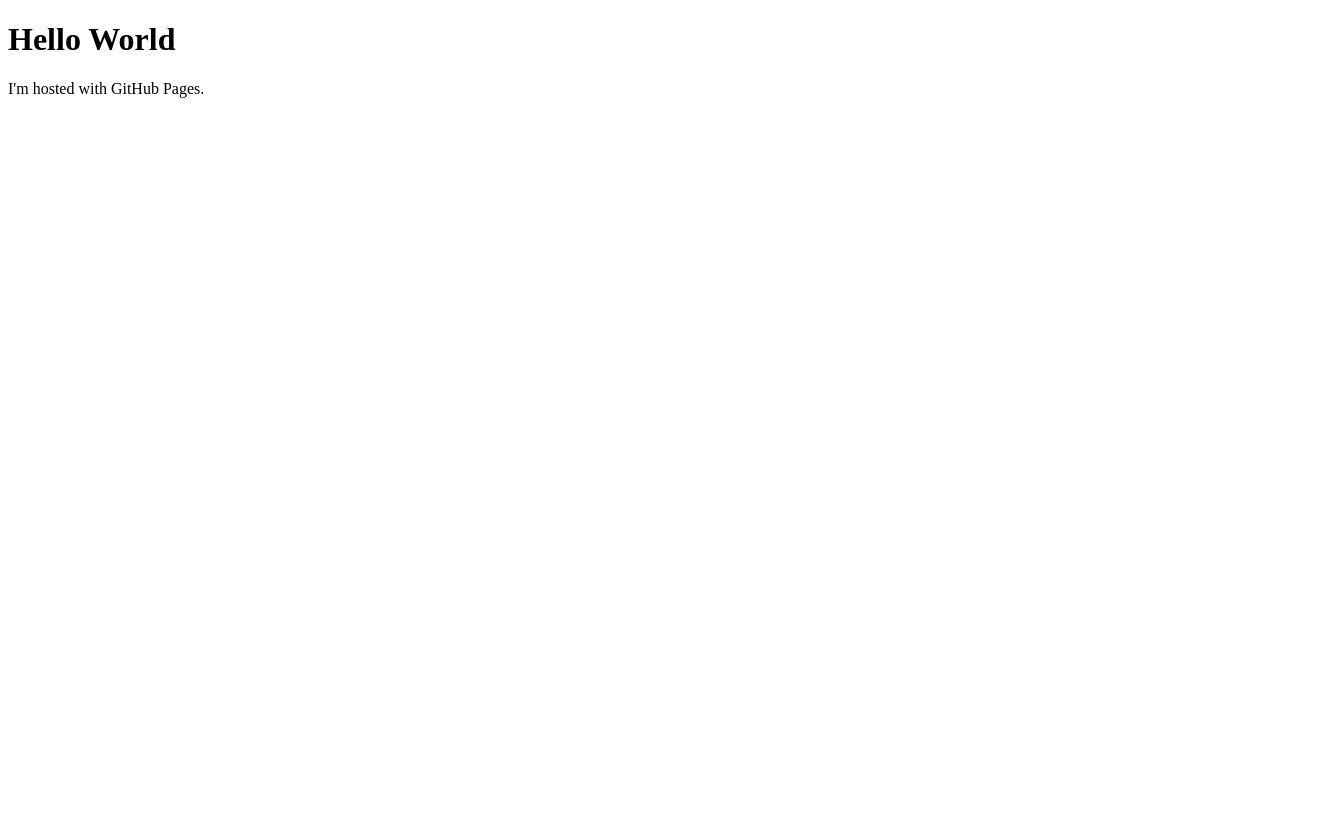
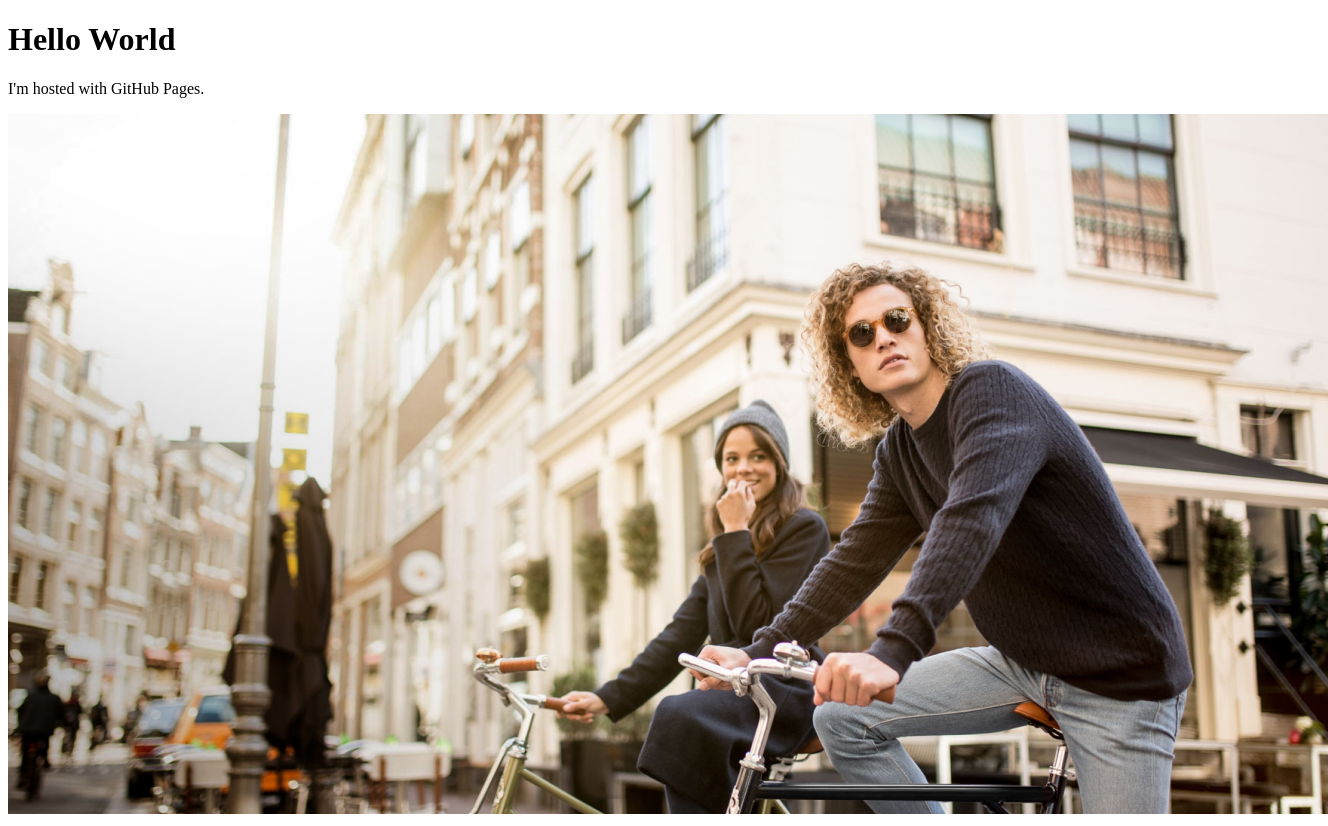
Before and after one commit to bogdanfer/andreaslevin.github.io, a plain HTML site: page index.html in a window 1280 px wide. Shown: the whole page, 1328 px wide, since content can reach past the window. Before the commit the page ends 800 px from the top, so only its background shows below. Drawn offline with Linux system fonts and the light colour scheme.

Commit message:
Portfolio

```diff
--- a/index.html
+++ b/index.html
@@ -3,5 +3,6 @@
 <body>
 <h1>Hello World</h1>
 <p>I'm hosted with GitHub Pages.</p>
+<img src="img/work1.jpg" width="1320" height="700">
 </body>
 </html>
```
Also changed, not shown: img/work1.jpg (added).
